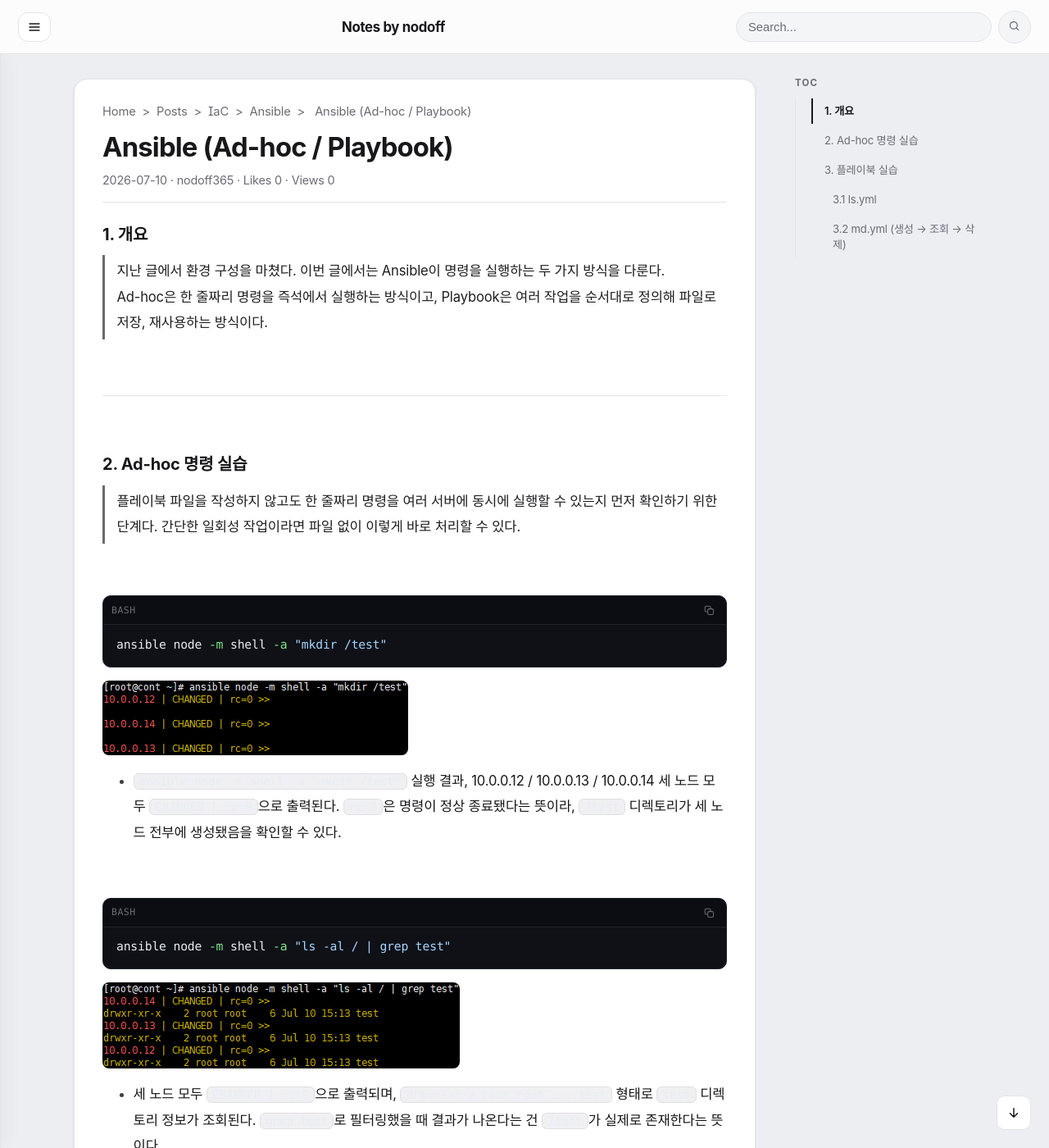
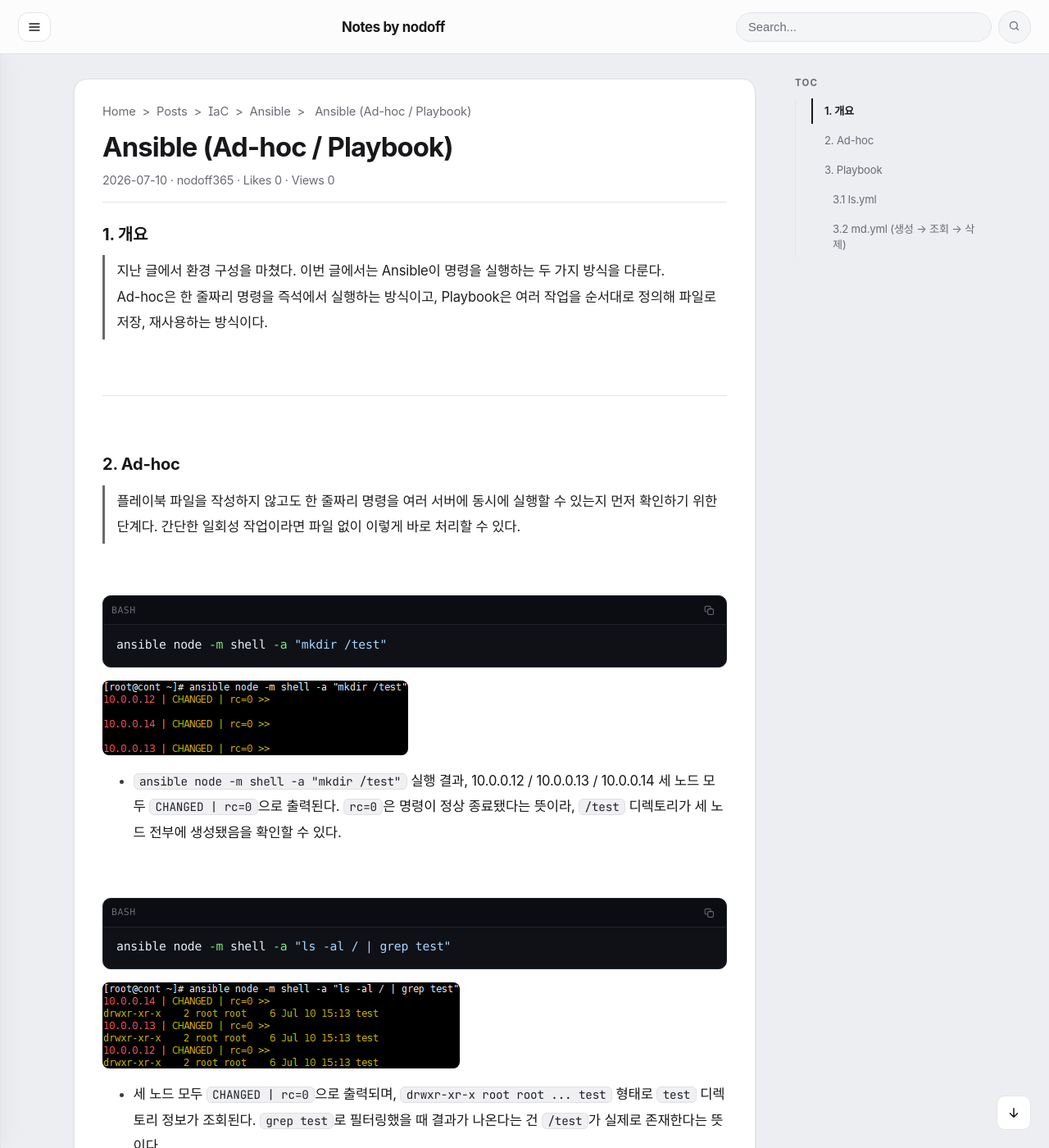
Before and after one commit to nodoff365/nodoff365.github.io, a Jekyll site: the page built from _posts/2026-07-10-Ansible2.md, in a window 1280 px wide and 1400 px high. Shown: the whole window at 82% size. Built offline with Jekyll 4.4.1, drawn with Linux system fonts in a browser that asks for light colours; some web fonts are replaced; comment, search, counter and statistics services are not loaded; some of the changed text lies outside the part shown.

Commit message:
라이트 인라인코드 색 + 테마 토글 툴팁 수정

```diff
--- a/_posts/2026-07-10-Ansible2.md
+++ b/_posts/2026-07-10-Ansible2.md
@@ -18,7 +18,7 @@ tags: [IaC, Ansible]
 ---
 
 <br>
-### 2. Ad-hoc 명령 실습
+### 2. Ad-hoc
 
 > 플레이북 파일을 작성하지 않고도 한 줄짜리 명령을 여러 서버에 동시에 실행할 수 있는지 먼저 확인하기 위한 단계다. 간단한 일회성 작업이라면 파일 없이 이렇게 바로 처리할 수 있다.
 
@@ -55,7 +55,7 @@ ansible node -m shell -a "ls -al / | grep test"
 ---
 
 <br>
-### 3. 플레이북 실습
+### 3. Playbook
 
 > Ad-hoc 명령은 한 번 실행하면 사라지기 때문에, 여러 태스크를 순서대로 반복 실행하려면 YAML 파일로 저장해두는 편이 낫다. 그래서 플레이북 형태로 넘어간다.
 
--- a/assets/css/main.css
+++ b/assets/css/main.css
@@ -1190,6 +1190,12 @@ html[data-theme="dark"] .theme-icon-sun {
   color: var(--code-inline-fg);
 }
 
+/* kramdown tags inline code with .highlighter-rouge (a block color rule);
+   keep inline code readable (esp. in light mode) */
+.post-content :not(pre) > code.highlighter-rouge {
+  color: var(--code-inline-fg);
+}
+
 .post-content pre {
   overflow-x: hidden;
   white-space: pre-wrap;
--- a/assets/js/main.js
+++ b/assets/js/main.js
@@ -38,15 +38,25 @@
     }, 200);
   }
 
+  function updateThemeToggleLabel(theme) {
+    if (!themeBtn) return;
+    // Show the action (what a click will switch TO), not the current state.
+    const label = theme === "dark" ? "라이트 모드로 전환" : "다크 모드로 전환";
+    themeBtn.setAttribute("title", label);
+    themeBtn.setAttribute("aria-label", label);
+  }
+
   function setTheme(theme) {
     root.setAttribute("data-theme", theme);
     localStorage.setItem("theme", theme);
     updateGiscusTheme(theme);
+    updateThemeToggleLabel(theme);
   }
 
   // Theme is already applied by the inline script in head.html based on the
   // saved preference (or the OS setting). Don't override it here; just keep
   // the giscus comment theme in sync once the iframe is ready.
+  updateThemeToggleLabel(root.getAttribute("data-theme") || "light");
   syncGiscusThemeWhenReady();
 
   themeBtn?.addEventListener("click", () => {
```
Also changed, not shown: other parts of _posts/2026-07-10-Ansible2.md (+1 -1 lines), assets/images/Ansible/3_1.png (added), assets/images/Ansible/3_2.png (added), assets/images/Ansible/3_3.png (added), assets/images/Ansible/3_4.png (added), assets/images/Ansible/3_5.png (added), assets/images/Ansible/3_6_1.png (added), assets/images/Ansible/3_6_2.png (added), assets/images/Ansible/3_7.png (added), assets/images/Ansible/3_8_1.png (added), assets/images/Ansible/3_8_2.png (added), 1 other file.
